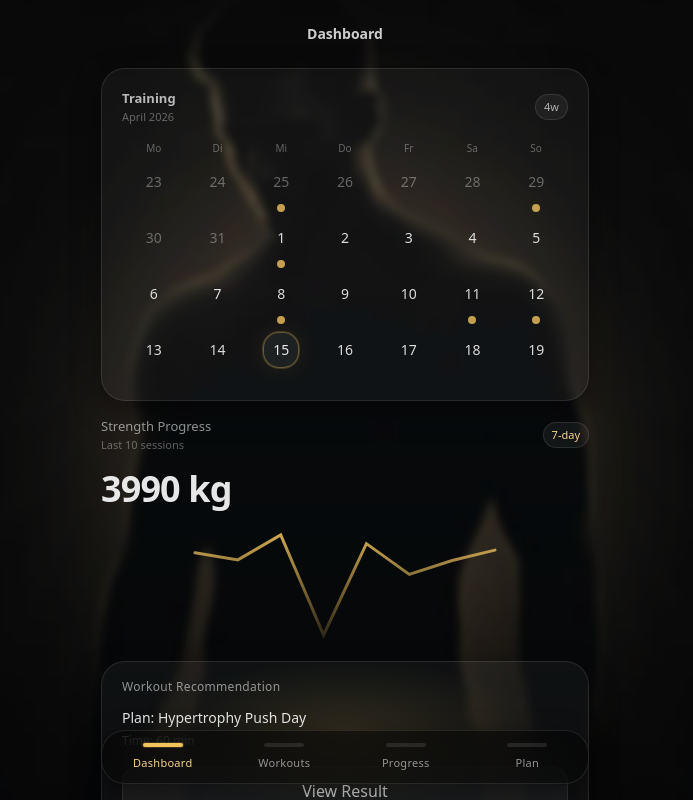
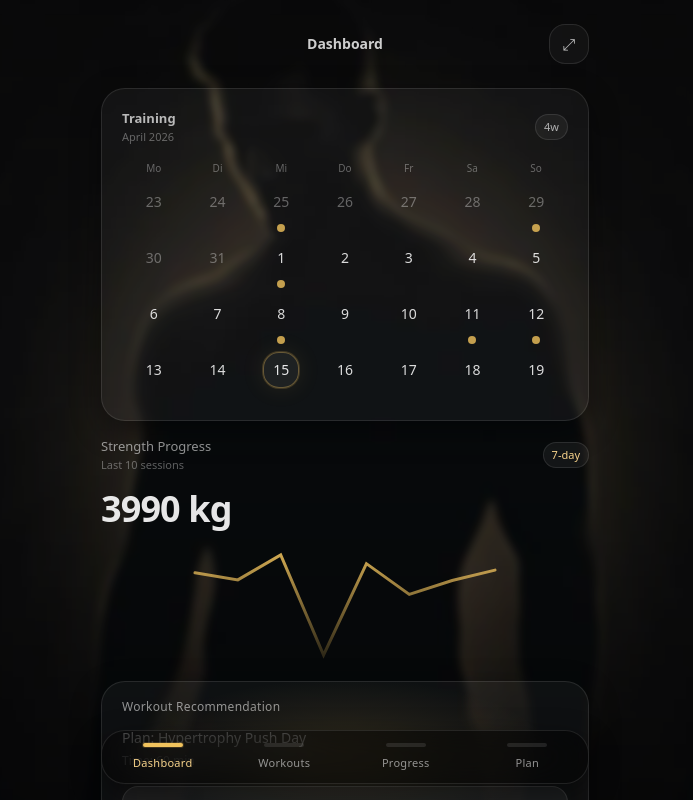
Before and after one commit to petemat/ascend, a React app: page / in a window 1280 px wide. Shown: the top 800 px of the page, without its empty margins (295-988 px from the left). Built offline with nearby package versions, Linux system fonts and the light colour scheme; the HTML template or start-up script is replaced by a standard one.

Commit message:
feat(ui): add fullscreen toggle button in header

```diff
--- a/src/App.tsx
+++ b/src/App.tsx
@@ -1236,8 +1236,30 @@ export default function App() {
       ) : null}
 
       <div className="relative z-20 mx-auto max-w-[520px] px-4 pt-6 pb-28">
-        <div className="flex items-center justify-center">
-          <div className="text-sm text-white/80 font-semibold">{tab === "dashboard" ? "Dashboard" : tab === "workouts" ? "Workout History" : tab === "progress" ? "Progress" : "Progression / Plan"}</div>
+        <div className="flex items-center justify-between">
+          <div className="w-10" />
+          <div className="text-sm text-white/80 font-semibold">
+            {tab === "dashboard" ? "Dashboard" : tab === "workouts" ? "Workout History" : tab === "progress" ? "Progress" : "Progression / Plan"}
+          </div>
+          <button
+            className="w-10 h-10 rounded-2xl border border-white/10 bg-white/[0.04] text-white/70 hover:text-white/90"
+            onClick={async () => {
+              try {
+                if (document.fullscreenElement) {
+                  await document.exitFullscreen();
+                  return;
+                }
+                await document.documentElement.requestFullscreen();
+              } catch {
+                // Mobile Safari / some Chrome contexts block programmatic fullscreen.
+                // We keep it silent (no toast system yet).
+              }
+            }}
+            aria-label="Toggle fullscreen"
+            title="Fullscreen"
+          >
+            <span className="text-[16px] leading-none">⤢</span>
+          </button>
         </div>
 
         <div className="mt-6">
```
